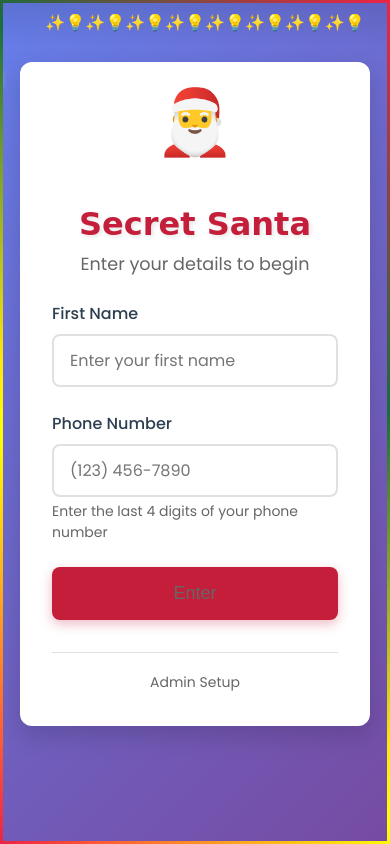
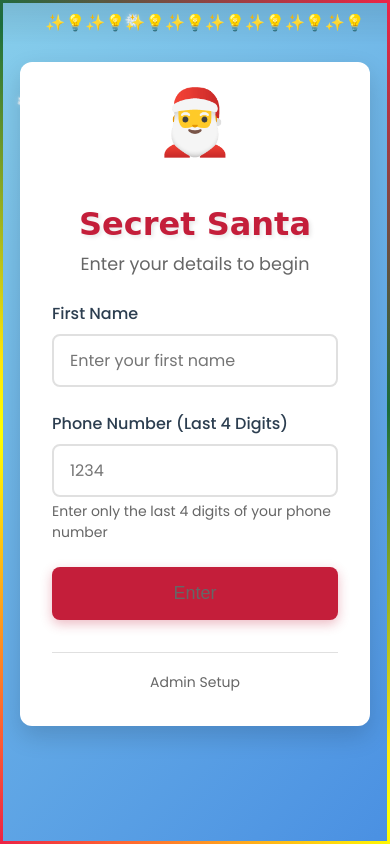
Before and after one commit to wattzwebdesign/mcdaniel-secret-santa, a website: page public/index.html in a window 390 px wide. Drawn offline with Linux system fonts and the light colour scheme; a web font is replaced by a local one.

Commit message:
css fixes and phone

```diff
--- a/public/css/snowfall.css
+++ b/public/css/snowfall.css
@@ -11,50 +11,21 @@
     overflow: hidden;
 }
 
-.snowfall::before,
-.snowfall::after {
-    content: "❄️  ❄  ✻  ❆  ❄️  ❅  ✻  ❄  ❆  ❄️  ❅  ✻  ❄  ❆  ❄️  ❅  ✻  ❄  ❆  ❄️  ❄  ✻  ❆  ❄️  ❅  ✻  ❄  ❆  ❄️  ❅  ✻  ❄  ❆";
-    position: absolute;
-    top: -100px;
-    left: 0;
-    width: 300%;
-    font-size: 24px;
-    color: rgba(255, 255, 255, 0.95);
-    text-shadow: 0 0 5px rgba(255, 255, 255, 0.8);
-    letter-spacing: 30px;
-    animation: snowfall 20s linear infinite;
-    will-change: transform;
-}
-
-.snowfall::after {
-    animation-delay: 10s;
-    animation-duration: 25s;
-    font-size: 18px;
-    color: rgba(255, 255, 255, 0.75);
-    text-shadow: 0 0 3px rgba(255, 255, 255, 0.6);
-    letter-spacing: 25px;
-}
-
-@keyframes snowfall {
+/* Snowflake animation */
+@keyframes snowfallDrop {
     0% {
-        transform: translateY(-100px) translateX(0);
+        transform: translateY(0) translateX(0) rotate(0deg);
+        opacity: 0;
+    }
+    10% {
+        opacity: 1;
+    }
+    90% {
+        opacity: 1;
     }
     100% {
-        transform: translateY(100vh) translateX(100px);
-    }
-}
-
-/* Additional snowflake layers for more depth */
-.snowfall::before {
-    animation: snowfall1 20s linear infinite;
-}
-
-@keyframes snowfall1 {
-    0% {
-        transform: translateY(-100px) translateX(-50px);
-    }
-    100% {
-        transform: translateY(calc(100vh + 100px)) translateX(50px);
+        transform: translateY(110vh) translateX(var(--end-x, 50px)) rotate(360deg);
+        opacity: 0;
     }
 }
 
@@ -118,11 +89,12 @@ body::after {
 
 /* Disable effects on small screens for performance */
 @media (max-width: 768px) {
-    .snowfall::after {
-        display: none;
-    }
-
     body::before {
         font-size: 1rem;
     }
+
+    /* Reduce snowflakes on mobile */
+    .snowflake:nth-child(n+15) {
+        display: none;
+    }
 }
--- a/public/css/style.css
+++ b/public/css/style.css
@@ -20,7 +20,7 @@
 
 body {
     font-family: 'Poppins', sans-serif;
-    background: linear-gradient(135deg, #667eea 0%, #764ba2 100%);
+    background: linear-gradient(135deg, #87CEEB 0%, #4A90E2 100%);
     color: var(--dark-text);
     min-height: 100vh;
     padding: 20px;
--- a/public/index.html
+++ b/public/index.html
@@ -34,16 +34,18 @@
                 </div>
 
                 <div class="form-group">
-                    <label for="phoneNumber">Phone Number</label>
+                    <label for="phoneNumber">Phone Number (Last 4 Digits)</label>
                     <input
                         type="tel"
                         id="phoneNumber"
                         name="phoneNumber"
                         required
-                        placeholder="(123) 456-7890"
-                        autocomplete="tel"
+                        placeholder="1234"
+                        maxlength="4"
+                        pattern="[0-9]{4}"
+                        autocomplete="off"
                     >
-                    <small>Enter the last 4 digits of your phone number</small>
+                    <small>Enter only the last 4 digits of your phone number</small>
                 </div>
 
                 <div id="errorMessage" class="error-message" style="display: none;"></div>
@@ -61,6 +63,7 @@
     </div>
 
     <script src="/js/main.js"></script>
+    <script src="/js/snowfall.js"></script>
     <script src="/js/login.js"></script>
 </body>
 </html>
--- a/public/js/login.js
+++ b/public/js/login.js
@@ -4,9 +4,9 @@ document.addEventListener('DOMContentLoaded', () => {
     const loginForm = document.getElementById('loginForm');
     const phoneInput = document.getElementById('phoneNumber');
 
-    // Format phone number as user types
+    // Only allow numbers in last 4 digits input
     phoneInput.addEventListener('input', (e) => {
-        e.target.value = formatPhoneNumber(e.target.value);
+        e.target.value = e.target.value.replace(/[^0-9]/g, '').slice(0, 4);
     });
 
     // Handle login form submission
--- /dev/null
+++ b/public/js/snowfall.js
@@ -0,0 +1,50 @@
+// Create random snowfall effect
+document.addEventListener('DOMContentLoaded', () => {
+    const snowfallContainer = document.querySelector('.snowfall');
+    if (!snowfallContainer) return;
+
+    const snowflakeChars = ['❄', '❅', '❆', '✻'];
+    const numberOfSnowflakes = 30;
+
+    for (let i = 0; i < numberOfSnowflakes; i++) {
+        createSnowflake();
+    }
+
+    function createSnowflake() {
+        const snowflake = document.createElement('div');
+        snowflake.className = 'snowflake';
+        snowflake.textContent = snowflakeChars[Math.floor(Math.random() * snowflakeChars.length)];
+
+        // Random starting position
+        const startPositionX = Math.random() * 100;
+        const endPositionX = startPositionX + (Math.random() * 20 - 10); // Drift left or right
+
+        // Random size
+        const size = Math.random() * 10 + 12; // 12-22px
+
+        // Random animation duration (slower = more realistic)
+        const duration = Math.random() * 15 + 10; // 10-25 seconds
+
+        // Random delay
+        const delay = Math.random() * 5; // 0-5 seconds
+
+        // Random opacity
+        const opacity = Math.random() * 0.6 + 0.4; // 0.4-1.0
+
+        snowflake.style.cssText = `
+            position: absolute;
+            left: ${startPositionX}%;
+            top: -10%;
+            font-size: ${size}px;
+            opacity: ${opacity};
+            color: white;
+            text-shadow: 0 0 5px rgba(255, 255, 255, 0.5);
+            pointer-events: none;
+            user-select: none;
+            animation: snowfallDrop ${duration}s linear ${delay}s infinite;
+            --end-x: ${endPositionX}%;
+        `;
+
+        snowfallContainer.appendChild(snowflake);
+    }
+});
```
Also changed, not shown: public/admin.html (+1 -0 lines), public/assignment.html (+1 -0 lines), public/preferences.html (+1 -0 lines), public/recipient-wishlist.html (+1 -0 lines), public/wishlist.html (+1 -0 lines).
